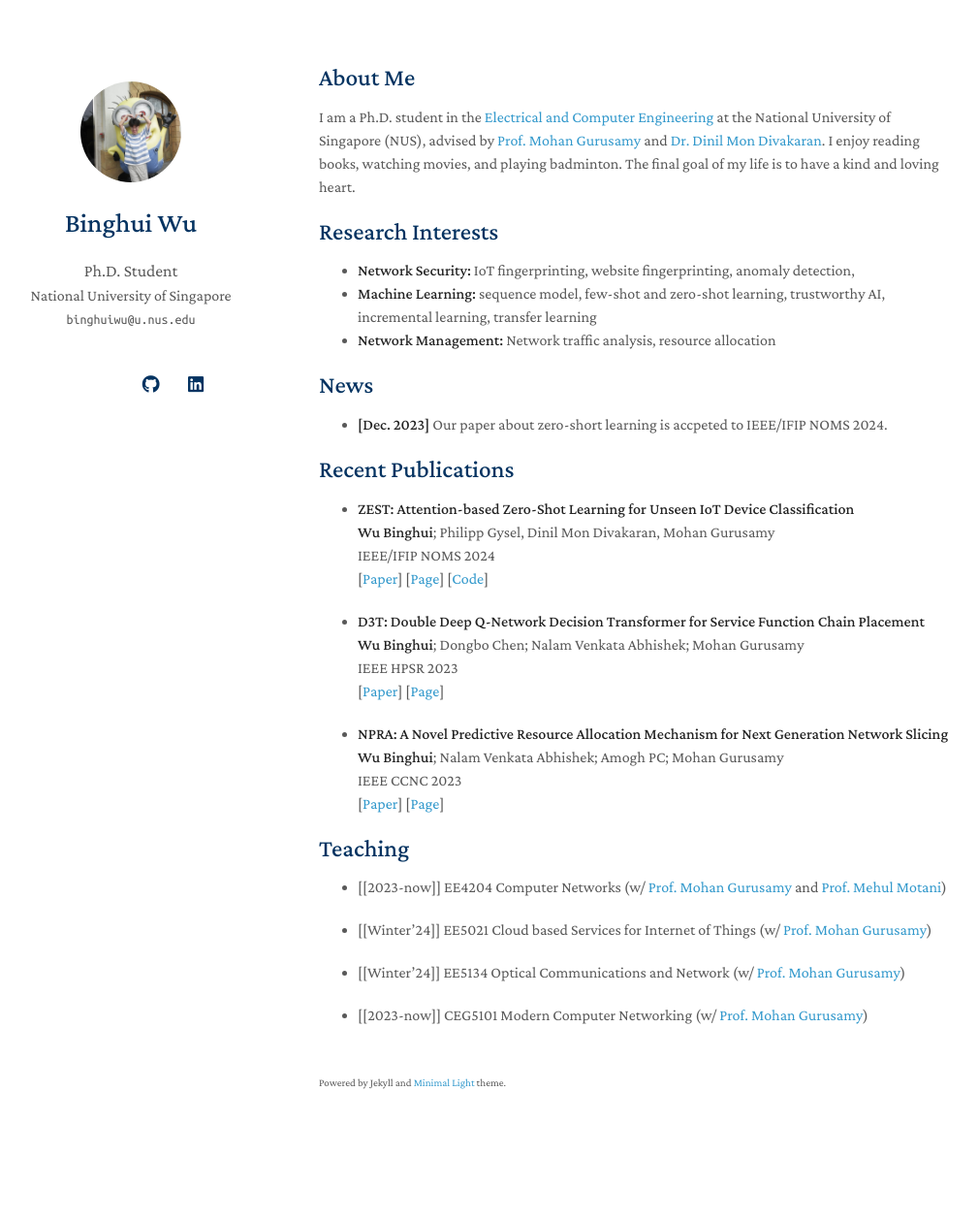
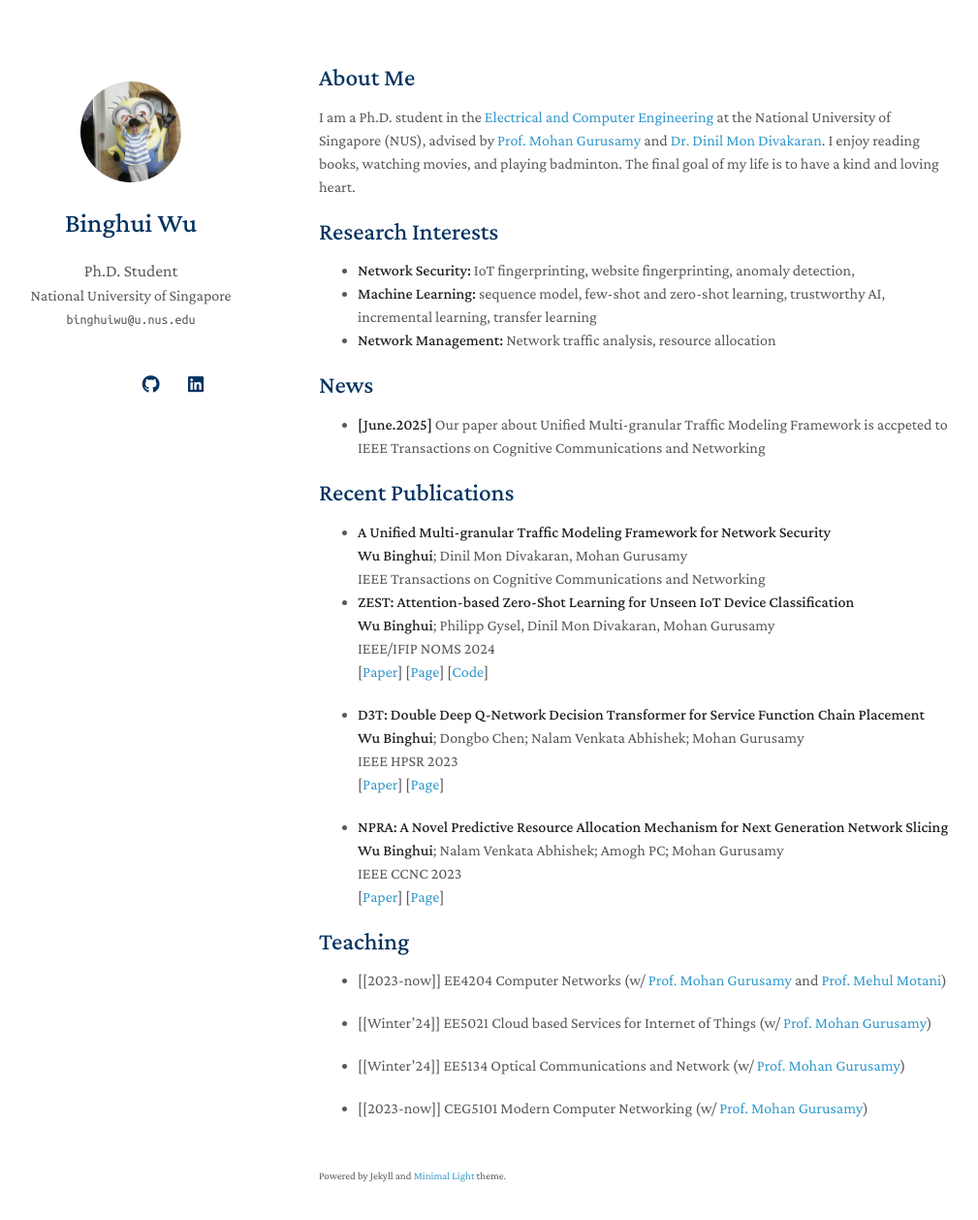
Before and after one commit to Binghui99/binghuiweb.github.io, a Jekyll site: the page built from index.md, in a window 1280 px wide and 1293 px high. Shown: the top 1258 px of the window at 97% size, without its empty margins (141-1150 px from the left). Built offline with Jekyll 4.4.1, drawn with Linux system fonts in a browser that asks for light colours; nearby versions of some CDN libraries; a style sheet for code colours, icons or effects is not loaded; our own code applies the rules of GitHub Pages for plain Markdown files.

Commit message:
Update index.md

```diff
--- a/index.md
+++ b/index.md
@@ -14,12 +14,16 @@ I am a Ph.D. student in the [Electrical and Computer Engineering](https://cde.nu
 - **Network Management:** Network traffic analysis, resource allocation
 
 ## News
-
-- **[Dec. 2023]** Our paper about zero-short learning is accpeted to IEEE/IFIP NOMS 2024.
+- **[June.2025]** Our paper about Unified Multi-granular Traffic Modeling Framework is accpeted to IEEE Transactions on Cognitive Communications and Networking
 
 
 ## Recent Publications
 
+- **A Unified Multi-granular Traffic Modeling Framework for Network Security**
+  <br>
+  **Wu Binghui**; Dinil Mon Divakaran, Mohan Gurusamy
+  <br>
+  IEEE Transactions on Cognitive Communications and Networking
 - **ZEST: Attention-based Zero-Shot Learning for Unseen IoT Device Classification**
   <br>
   **Wu Binghui**; Philipp Gysel, Dinil Mon Divakaran, Mohan Gurusamy
```
